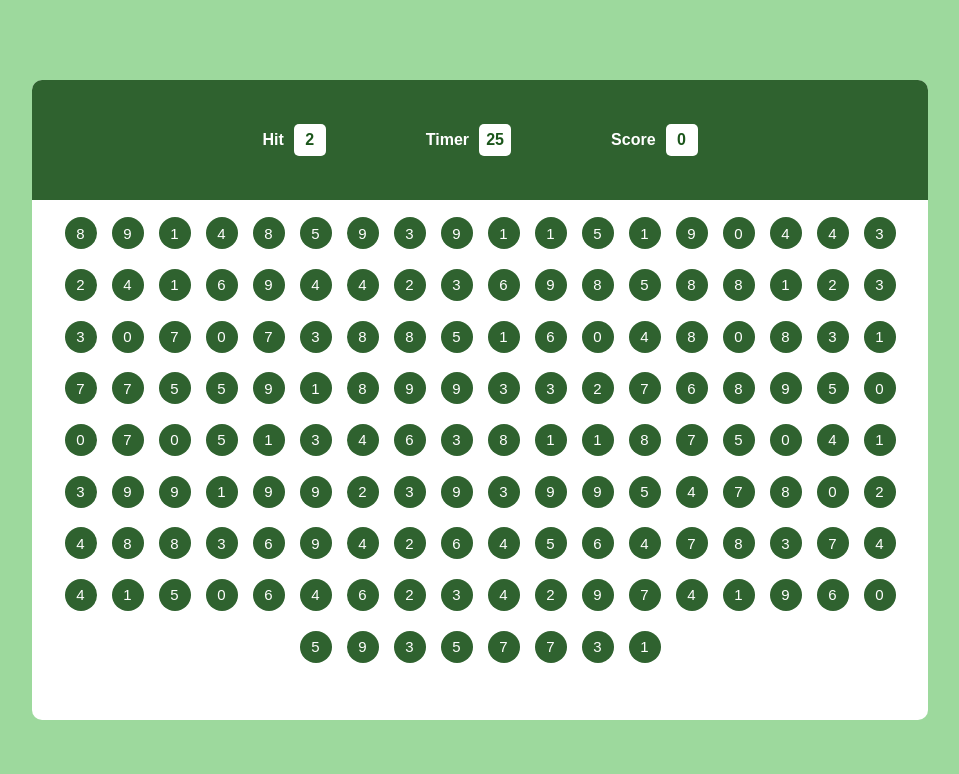
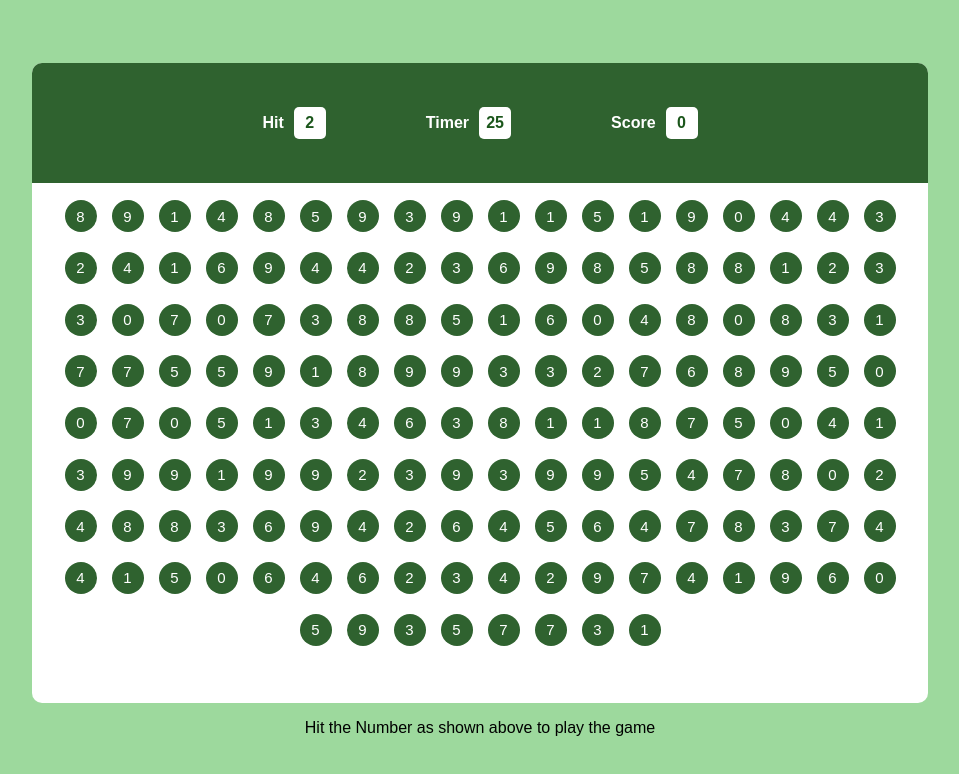
Before and after one commit to amqnverma/bubbleGame, a website: page index.html in a window 1280 px wide. Shown: the whole page, without its empty margins (160-1119 px from the left). Drawn offline with Linux system fonts and the light colour scheme.

Commit message:
game rules

```diff
--- a/index.html
+++ b/index.html
@@ -28,6 +28,7 @@
             <div class="panel-bottom">
             </div>
         </div>
+        <p>Hit the Number as shown above to play the game</p>
     </div>
     <script src="script.js"></script>
 </body>
--- a/style.css
+++ b/style.css
@@ -8,6 +8,9 @@
 .main {
     background-color: rgb(157, 217, 157);
     display: flex;
+    flex-direction: column;
+    gap: 1rem;
+    font-weight: 500;
     justify-content: center;
     align-items: center;
     height: 100vh;
@@ -88,6 +91,7 @@
 @media screen and (max-width: 480px) {
     .main{
         height: 90vh;
+        font-size: 0.8rem;
     }
     .panel {
         width: 90vw;
```
